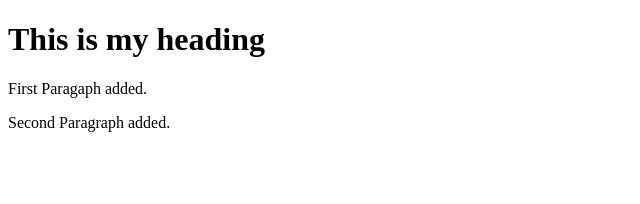
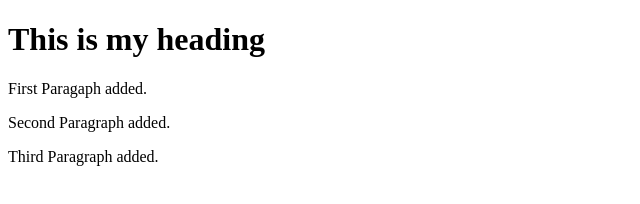
Before and after one commit to AshishGoel1403/Practice, a plain HTML site: page index.html in a window 1280 px wide. Shown: the whole page, without its empty margins (0-640 px from the left). Drawn offline with Linux system fonts and the light colour scheme.

Commit message:
third paragraph is added

```diff
--- a/index.html
+++ b/index.html
@@ -12,6 +12,7 @@
     <h1>This is my heading</h1>
     <p>First Paragaph added.</p>
     <p>Second Paragraph added.</p>
+    <p>Third Paragraph added.</p>
 </body>
 
 </html>
```
